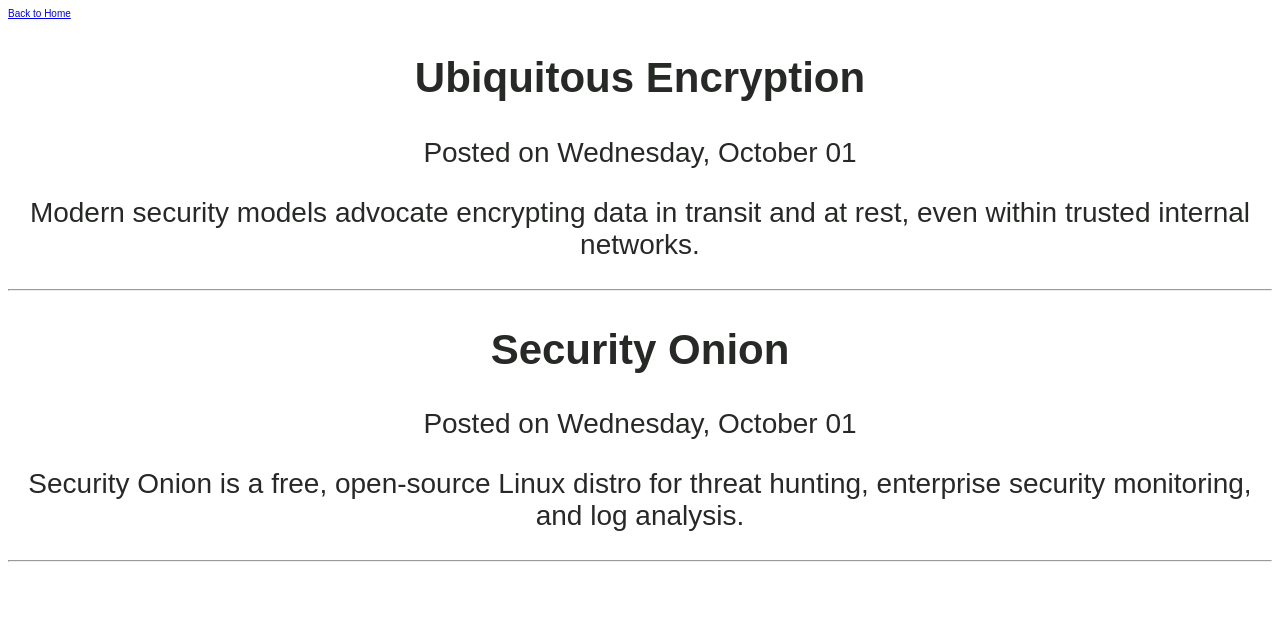
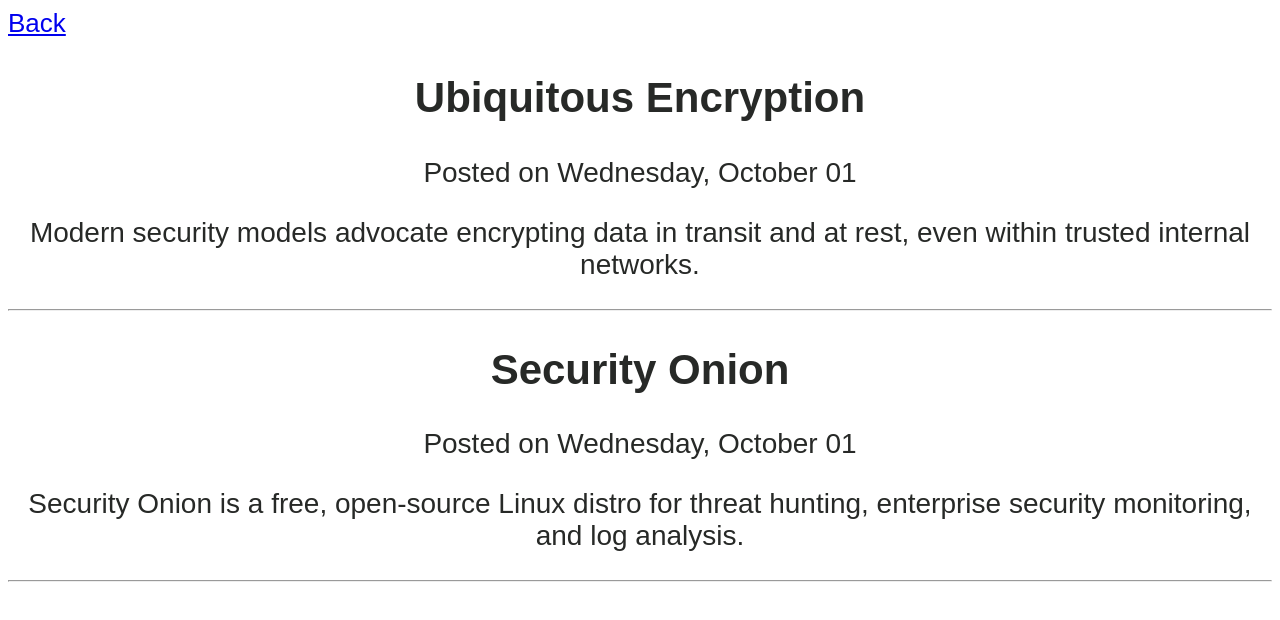
Before and after one commit to What-Is-Linux-lol/mywebsite, a plain HTML site: page dailyfacts.html in a window 1280 px wide. Drawn offline with Linux system fonts and the light colour scheme.

Commit message:
Update dailyfacts.html

```diff
--- a/dailyfacts.html
+++ b/dailyfacts.html
@@ -2,7 +2,7 @@
  <head>
     <style>
         .back-arrow {
-            font-size: 10px;
+            font-size: 26px;
             text-align: left;
             color:black;
             font-family: IBM Plex Sans, sans-serif;
@@ -12,7 +12,7 @@
 
 <body>
     <div class="back-arrow">
-        <a href="index.html">Back to Home</a>
+        <a href="index.html">Back</a>
     </div>
 </body>
 </html>
```
